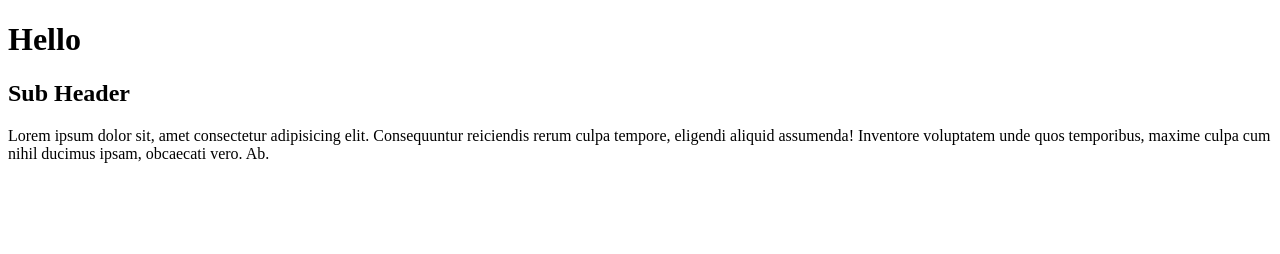
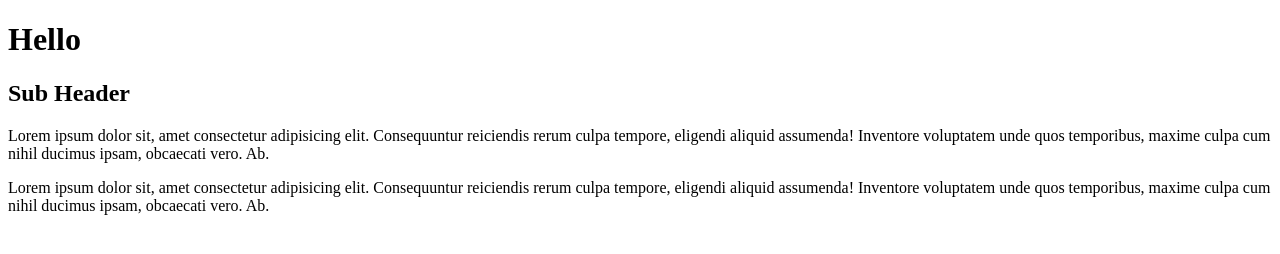
Before and after one commit to MollyRushton/cfg_code, a plain HTML site: page index.html in a window 1280 px wide. Drawn offline with Linux system fonts and the light colour scheme.

Commit message:
added some more text

```diff
--- a/index.html
+++ b/index.html
@@ -10,5 +10,7 @@
     <h1>Hello</h1>
     <h2>Sub Header</h2>
     <p>Lorem ipsum dolor sit, amet consectetur adipisicing elit. Consequuntur reiciendis rerum culpa tempore, eligendi aliquid assumenda! Inventore voluptatem unde quos temporibus, maxime culpa cum nihil ducimus ipsam, obcaecati vero. Ab.</p>
+    <p>Lorem ipsum dolor sit, amet consectetur adipisicing elit. Consequuntur reiciendis rerum culpa tempore, eligendi aliquid assumenda! Inventore voluptatem unde quos temporibus, maxime culpa cum nihil ducimus ipsam, obcaecati vero. Ab.</p>
+
 </body>
 </html>
```
